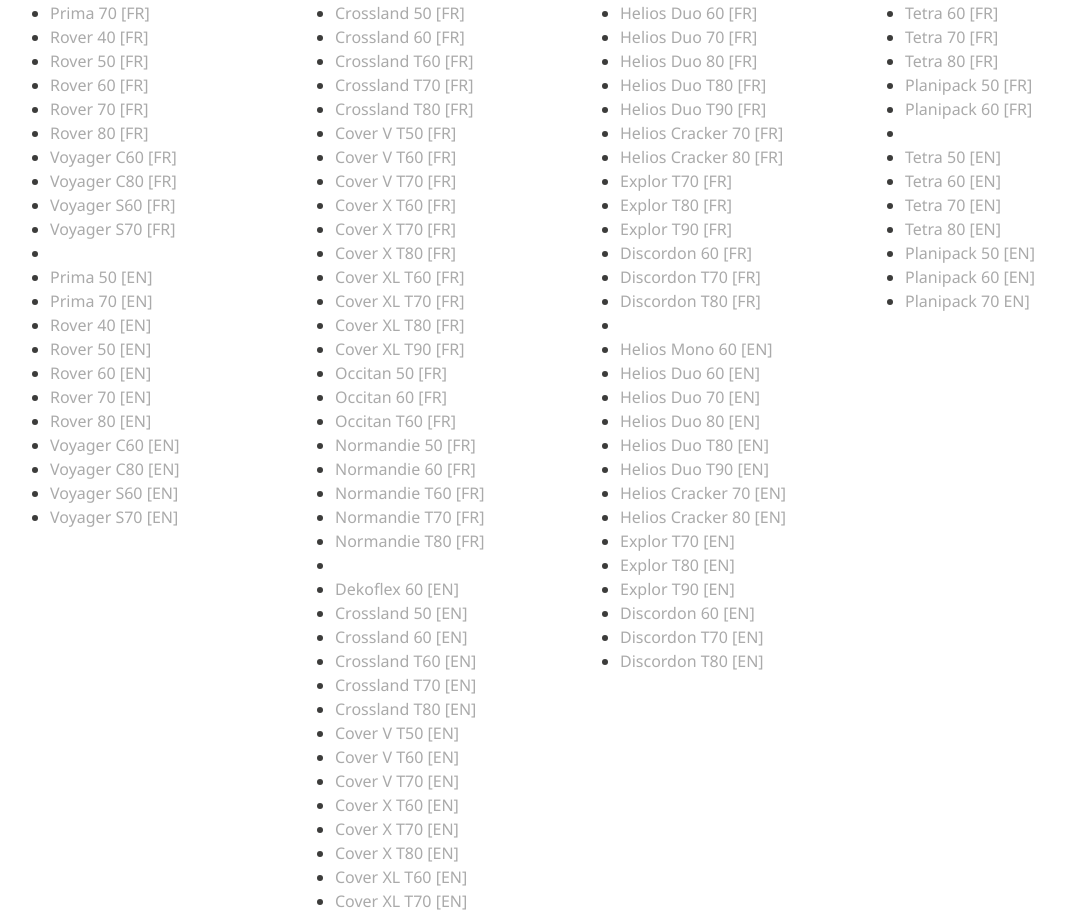
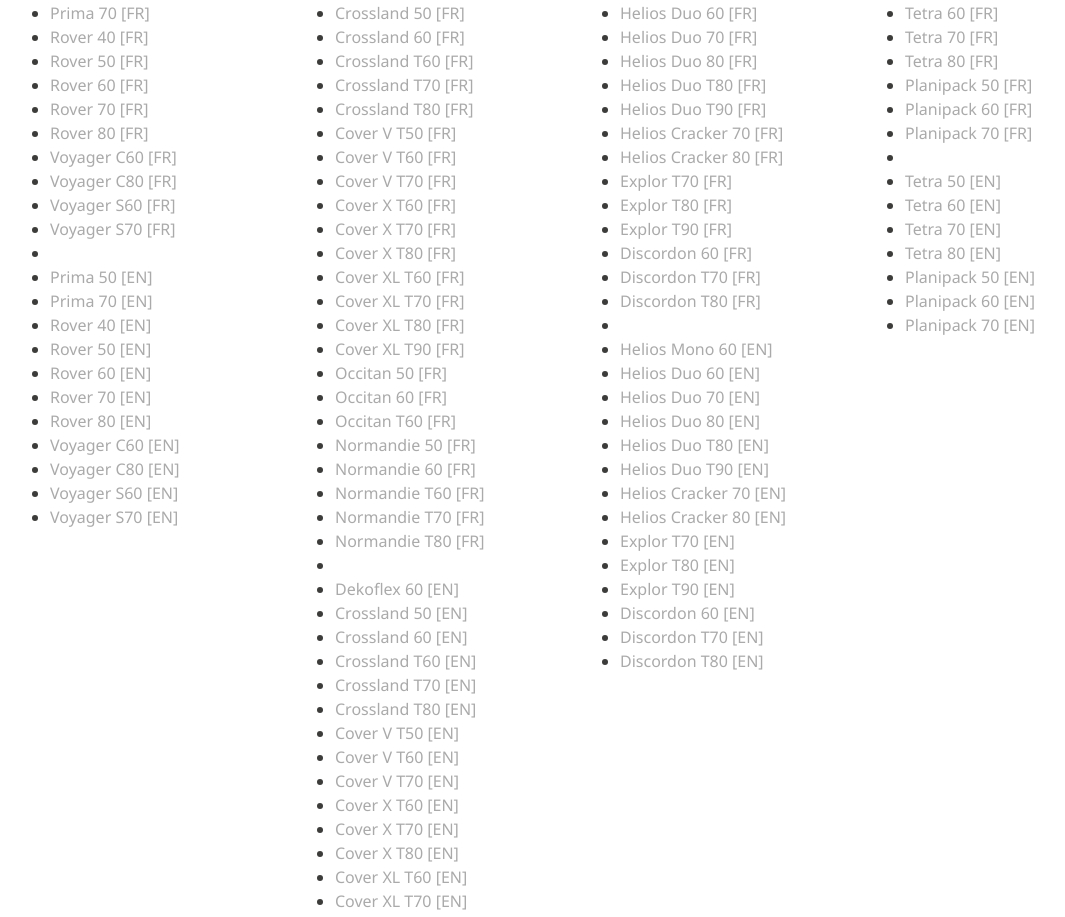
Before and after one commit to JulienYvesRICHARD/marketing.gb-group, a Vue app: page /gregoire-besson in a window 1280 px wide. Shown: the part 2808-3725 px from the top of the page, without its empty margins (75-1140 px from the left). Built offline with nearby package versions, Linux system fonts and the light colour scheme.

Commit message:
Change text of planipack

```diff
--- a/src/views/Gregoire.vue
+++ b/src/views/Gregoire.vue
@@ -1354,6 +1354,11 @@ export default {
                   'https://marketing.cellar.services.clever-cloud.com/leaflets/gregoire-besson/planipack-60-fr.pdf'
               },
               {
+                name: 'Planipack 70 [FR]',
+                link:
+                  'https://marketing.cellar.services.clever-cloud.com/leaflets/gregoire-besson/planipack-70-fr.pdf'
+              },
+              {
               },
               {
                 name: 'Tetra 50 [EN]',
@@ -1386,7 +1391,7 @@ export default {
                   'https://marketing.cellar.services.clever-cloud.com/leaflets/gregoire-besson/planipack-60-en.pdf'
               },
               {
-                name: 'Planipack 70 EN]',
+                name: 'Planipack 70 [EN]',
                 link:
                   'https://marketing.cellar.services.clever-cloud.com/leaflets/gregoire-besson/planipack-70-en.pdf'
               }
```
